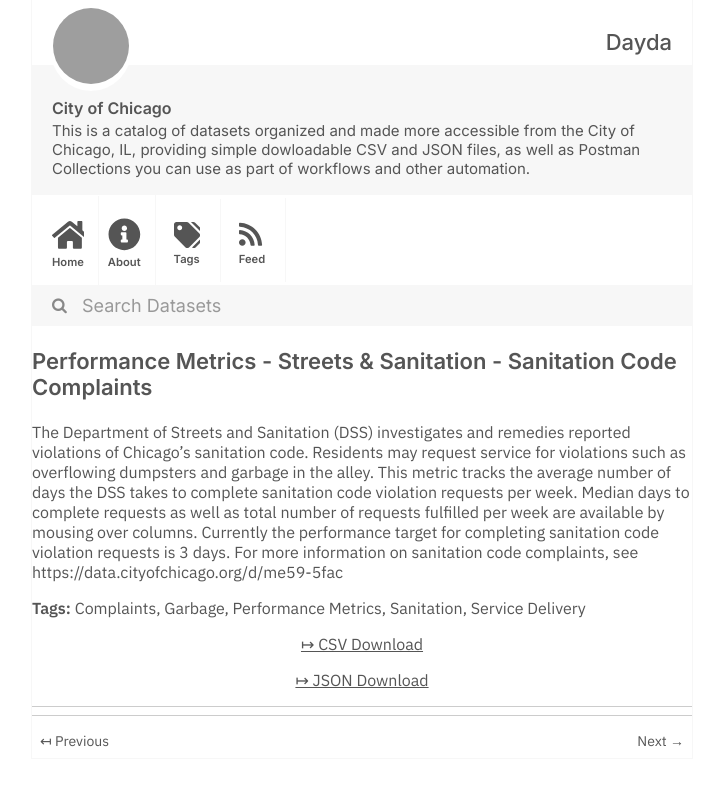
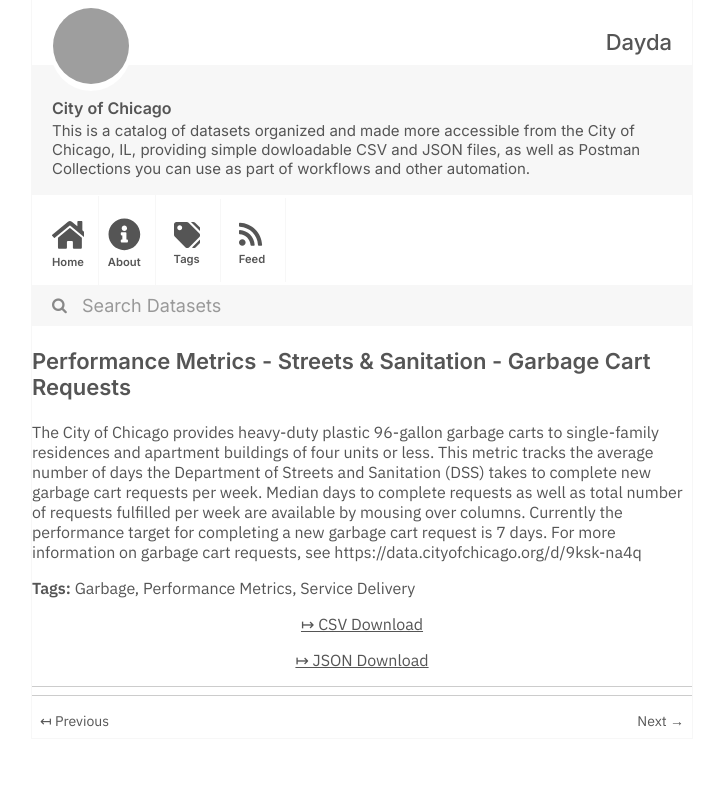
Before and after one commit to dayda-entities/city-of-chicago, a Jekyll site: the page built from _posts/2020-11-10-performance-metrics-streets-sa.md, in a window 1280 px wide, cut to the strip 0-786 px from the top of the page. Shown: the whole strip, without its empty margins (278-998 px from the left). Built offline with Jekyll 4.4.1, drawn with Linux system fonts in a browser that asks for light colours; grey boxes are pictures that could not be loaded.

Commit message:
Publish Data

```diff
--- a/_posts/2020-11-10-performance-metrics-streets-sa.md
+++ b/_posts/2020-11-10-performance-metrics-streets-sa.md
@@ -1,22 +1,20 @@
 ---
-title: Performance Metrics - Streets & Sanitation - Sanitation Code Complaints
-created: '2020-11-10T16:54:27.086815'
-modified: '2020-11-10T16:54:27.086822'
+title: Performance Metrics - Streets & Sanitation - Garbage Cart Requests
+created: '2020-11-10T16:54:27.941873'
+modified: '2020-11-10T16:54:27.941880'
 state: active
 type: dataset
 tags:
-  - Complaints
   - Garbage
   - Performance Metrics
-  - Sanitation
   - Service Delivery
 groups:
   - Local Government
 csv_url: >-
-  https://data.cityofchicago.org/api/views/64yp-nqnb/rows.csv?accessType=DOWNLOAD
+  https://data.cityofchicago.org/api/views/6htv-6453/rows.csv?accessType=DOWNLOAD
 json_url: >-
-  https://data.cityofchicago.org/api/views/64yp-nqnb/rows.json?accessType=DOWNLOAD
+  https://data.cityofchicago.org/api/views/6htv-6453/rows.json?accessType=DOWNLOAD
 layout: post
 
 ---
-The Department of Streets and Sanitation (DSS) investigates and remedies reported violations of Chicago’s sanitation code. Residents may request service for violations such as overflowing dumpsters and garbage in the alley. This metric tracks the average number of days the DSS takes to complete sanitation code violation requests per week. Median days to complete requests as well as total number of requests fulfilled per week are available by mousing over columns. Currently the performance target for completing sanitation code violation requests is 3 days. For more information on sanitation code complaints, see https://data.cityofchicago.org/d/me59-5fac
+The City of Chicago provides heavy-duty plastic 96-gallon garbage carts to single-family residences and apartment buildings of four units or less. This metric tracks the average number of days the Department of Streets and Sanitation (DSS) takes to complete new garbage cart requests per week. Median days to complete requests as well as total number of requests fulfilled per week are available by mousing over columns. Currently the performance target for completing a new garbage cart request is 7 days. For more information on garbage cart requests, see https://data.cityofchicago.org/d/9ksk-na4q
```
